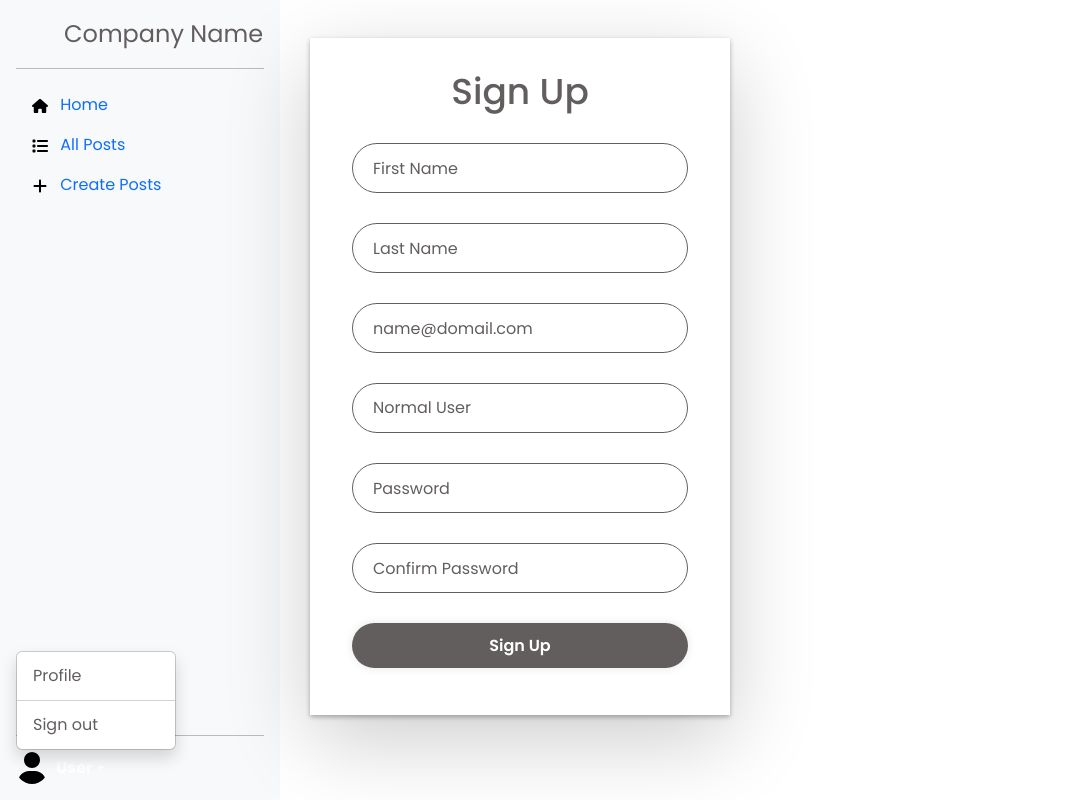
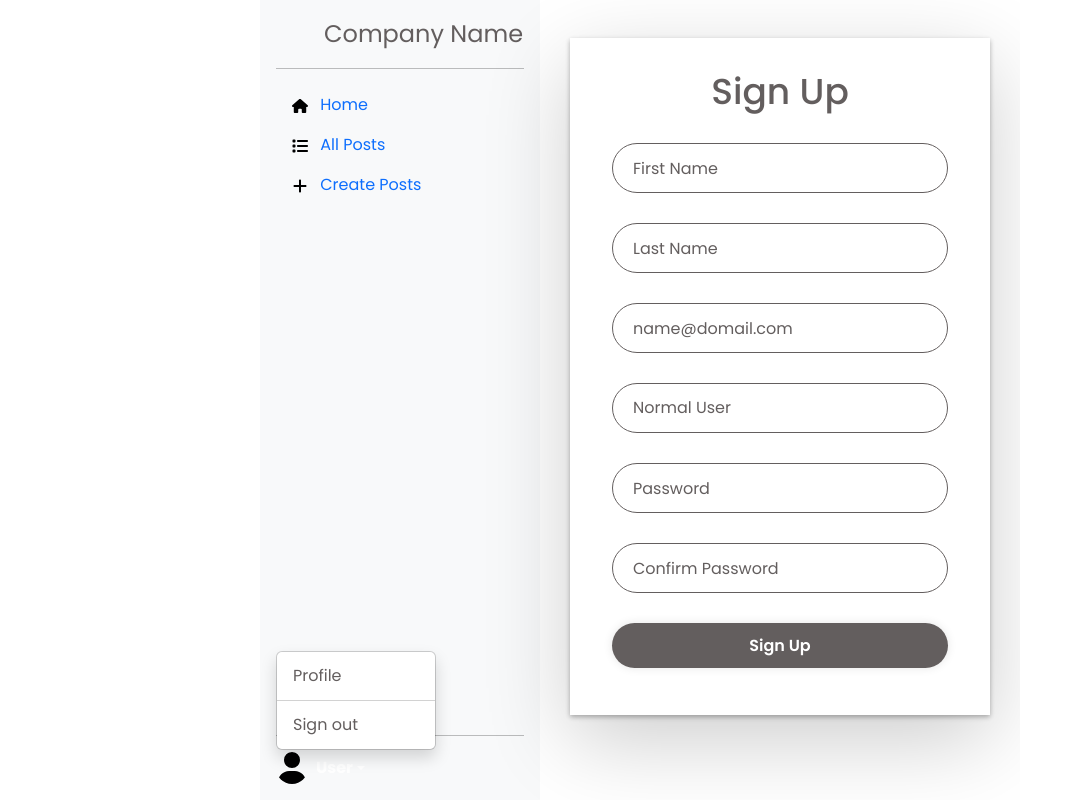
Before and after one commit to patel4585/cs476_Project, an Angular app in the folder front-end/: page /signup in a window 1280 px wide. Shown: the whole page, without its empty margins (0-1068 px from the left). Built offline with nearby package versions, Linux system fonts and the light colour scheme.

Commit message:
CSS error fixed

```diff
--- a/front-end/src/styles.css
+++ b/front-end/src/styles.css
@@ -15,3 +15,10 @@
     align-items: center;
     min-height: 100vh;
 }
+
+.signup-page-body {
+    display: flex;
+    justify-content: center;
+    align-items: center;
+    min-height: 100vh;
+}
```
